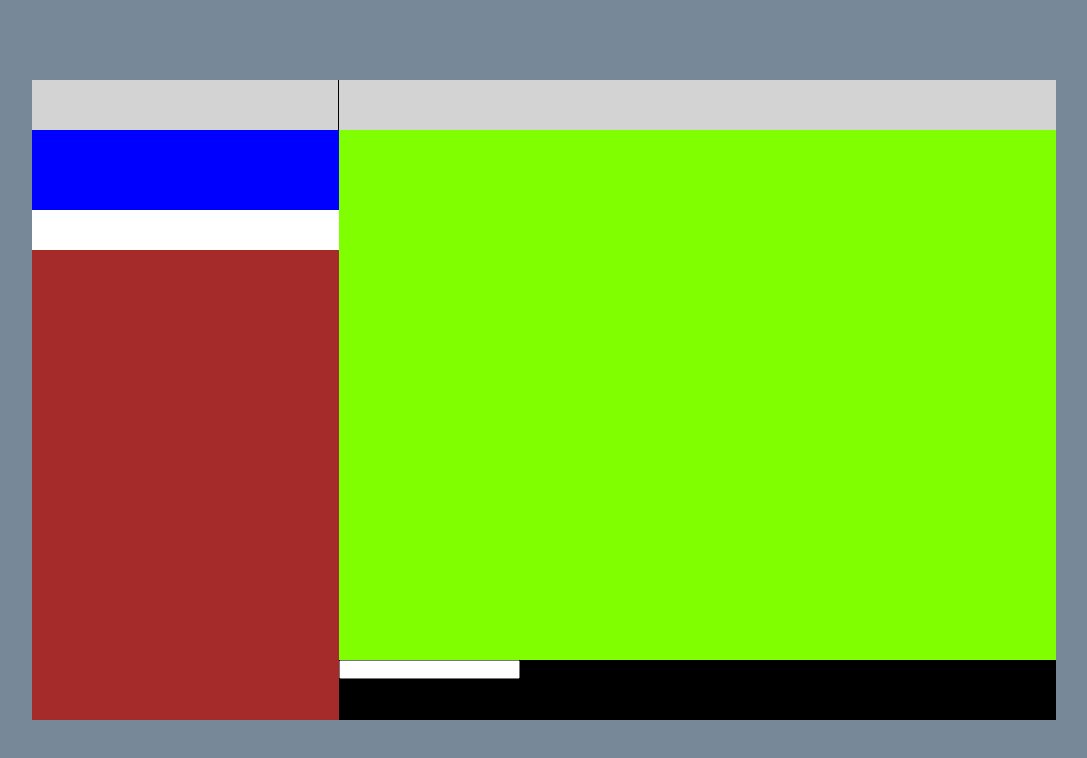
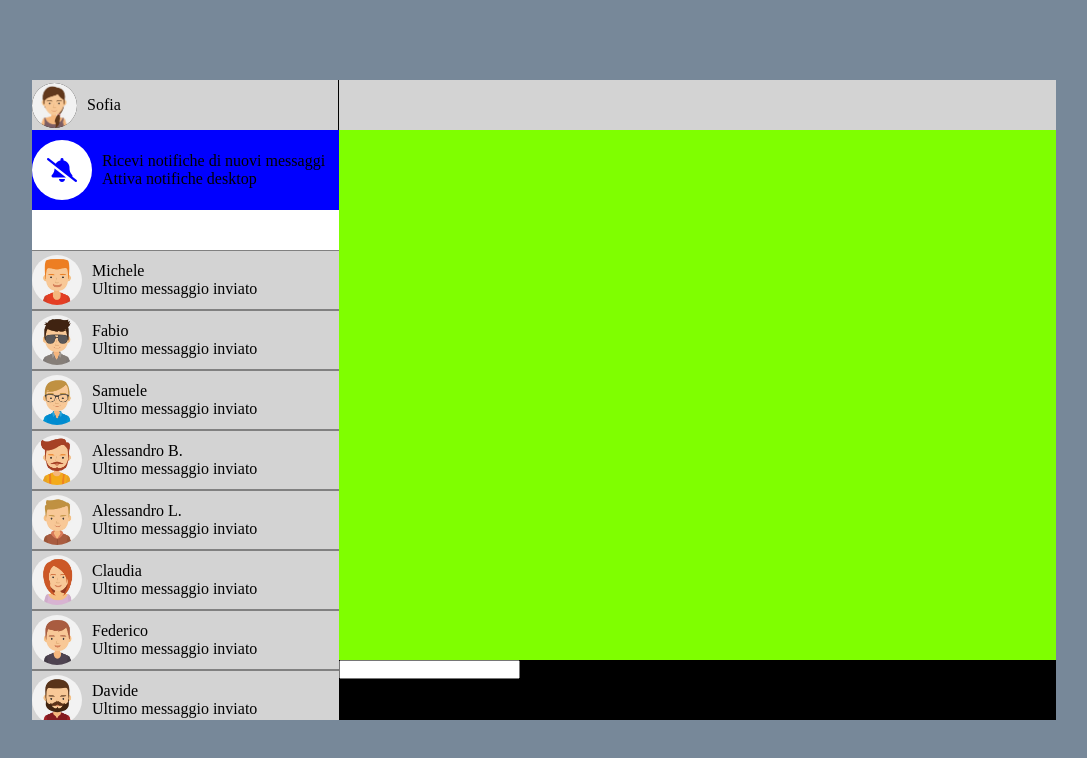
Before and after one commit to Riccardo-Mauri/vue-boolzapp, a plain HTML site: page index.html in a window 1280 px wide. Shown: the whole page, without its empty margins (96-1183 px from the left). Drawn offline with nearby package versions, Linux system fonts and the light colour scheme.

Commit message:
esecuzione della Milestone 1

```diff
--- a/css/style.css
+++ b/css/style.css
@@ -26,7 +26,11 @@ GENERAL
     background-color: red;
     display: flex;
 }
-
+img{
+    width: 100%;
+    height: 100%;
+    object-fit: cover;
+}
 /*
 CONTAINER PRINCIPALI
 */
@@ -64,6 +68,9 @@ ALL'INTERNO DEL CONTAINER DI SINISTRA
 .left-note-container{
     height: 80px;
     background-color: blue;
+    display: flex;
+    align-items: center;
+
 }
 
 .left-search-contact-container{
@@ -77,13 +84,59 @@ ALL'INTERNO DEL CONTAINER DI SINISTRA
     background-color: brown;
 }
 
+.my-profile{
+    height: 50px;
+    display: flex;
+    align-items: center;
+}
+.my-avatar-container{
+    width: 45px;
+    height: 45px;
+    border-radius: 50%;
+    overflow: hidden;
+    background-color: black;
+    margin-right: 10px;
+}
+.note-icon-container{
+    width: 60px;
+    height: 60px;
+    margin-right: 10px;
+    border-radius: 50%;
+    overflow: hidden;
+    background-color: white;
+    display: flex;
+    justify-content: center;
+    align-items: center;
+}
+.note-icon{
+    color: blue;
+}
+.contact-info{
+    width: 100%;
+    height: 60px;
+    display: flex;
+    align-items: center;
+    background-color: lightgray;
+    border-top: 1px solid grey;
+    border-bottom: 1px solid grey;
+}
 
+.contact-avatar{
+    width: 50px;
+    height: 50px;
+    border-radius: 50%;
+    overflow: hidden;
+}
+.contact-description{
+    margin-left: 10px;
+}
 /*
 ALL'INTERNO DEL CONTAINER DI DESTRA
 */
 .right-header-container{
     background-color: lightgray;
     height: 50px;
+    flex-shrink: 0;
 }
 
 .main-content-right{
@@ -95,4 +148,5 @@ ALL'INTERNO DEL CONTAINER DI DESTRA
 footer{
     height: 60px;
     background-color: black;
+    flex-shrink: 0;
 }
--- a/index.html
+++ b/index.html
@@ -7,6 +7,8 @@
     <title>Boolzapp</title>
     <!--LINK CSS-->
     <link rel="stylesheet" href="./css/style.css">
+    <!--LINK FONT AWESOME-->
+    <link rel="stylesheet" href="https://cdnjs.cloudflare.com/ajax/libs/font-awesome/6.6.0/css/all.min.css">
 </head>
 
 <body>
@@ -19,8 +21,9 @@
                         <!--qua inserisco attiva/disattiva notifiche nuovi messagi/attiva notifiche desktop e barra di ricerca contatto/inizia nuova chat-->
                         <div class="top-left-bar-header">
                             <!--qua metto il profilo personale con avatar/nome-->
-                            <div>
-
+                            <div class="my-profile">
+                                <div class="my-avatar-container"><img :src="userAvatar" alt="my-avatar"></div>
+                                <div><p>{{userName}}</p></div>
                             </div>
                             <div>
                                 <!--SE mi avanza tempo metto le tre icone a destra con ricarica/messagi/impostazioni-->
@@ -29,16 +32,31 @@
                         <div class="bottom-left-bar-header">
                             <!--qua inserisco ricevi/disattiva notifiche e barra di ricerca nuovo contatto/avvia chat-->
                             <div class="left-note-container">
+                                <div class="note-icon-container"><i class="fa-solid fa-bell-slash fa-xl note-icon"></i></div>
+                                <div>
+                                    <p>Ricevi notifiche di nuovi messaggi</p>
+                                    <p><a href="#"></a>Attiva notifiche desktop</p>
 
+                                </div>
                             </div>
                             <div class="left-search-contact-container">
 
                             </div>
                         </div>
                     </header>
+
                     <div class="contacts-left-container">
+                        <div v-for="contact in contacts" class="contact-info">
+                            <div class="contact-avatar">
+                                <img :src="contact.avatar" alt="contact.name">
+                            </div>
+                            <div class="contact-description">
+                                <p>{{contact.name}}</p>
+                                <p>Ultimo messaggio inviato</p>
+                            </div>
+                        </div>
+                    </div>
 
-                    </div>
                 </div>
                 <div class="right-messages-container">
                     <!--qua ci vanno il profilo attivo in questo momento che stiamo visualizzando del contatto, i messaggi ricevuti e inviati, una barra di testo per scrivere messaggi -->
--- a/js/scripts.js
+++ b/js/scripts.js
@@ -3,6 +3,8 @@ const { createApp } = Vue;
 const app = createApp({
     data() {
         return {
+            userName: 'Sofia', // Nome dell'utente
+            userAvatar:'./img/avatar_io.jpg',
             contacts: [
                 {
                     name: 'Michele',
```
